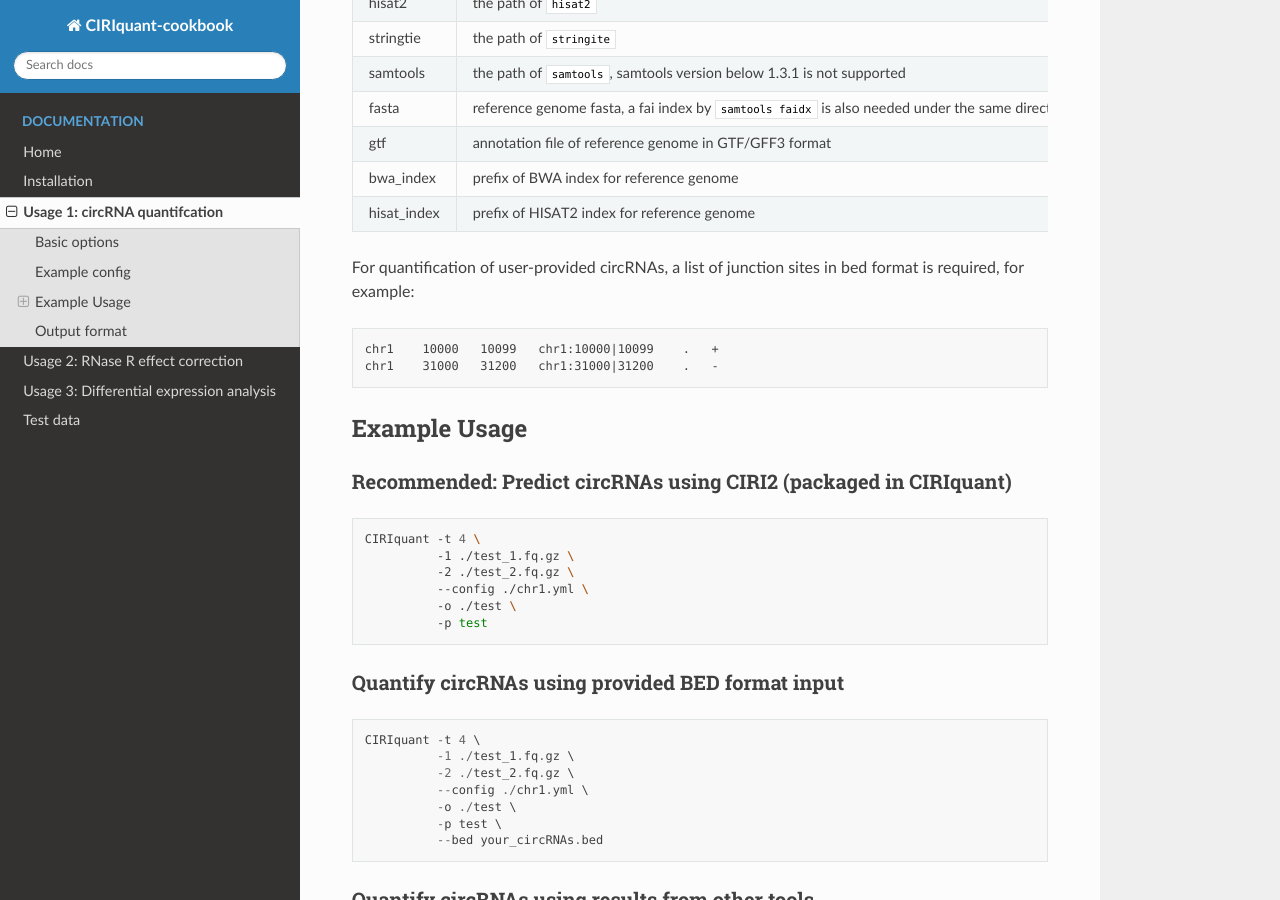
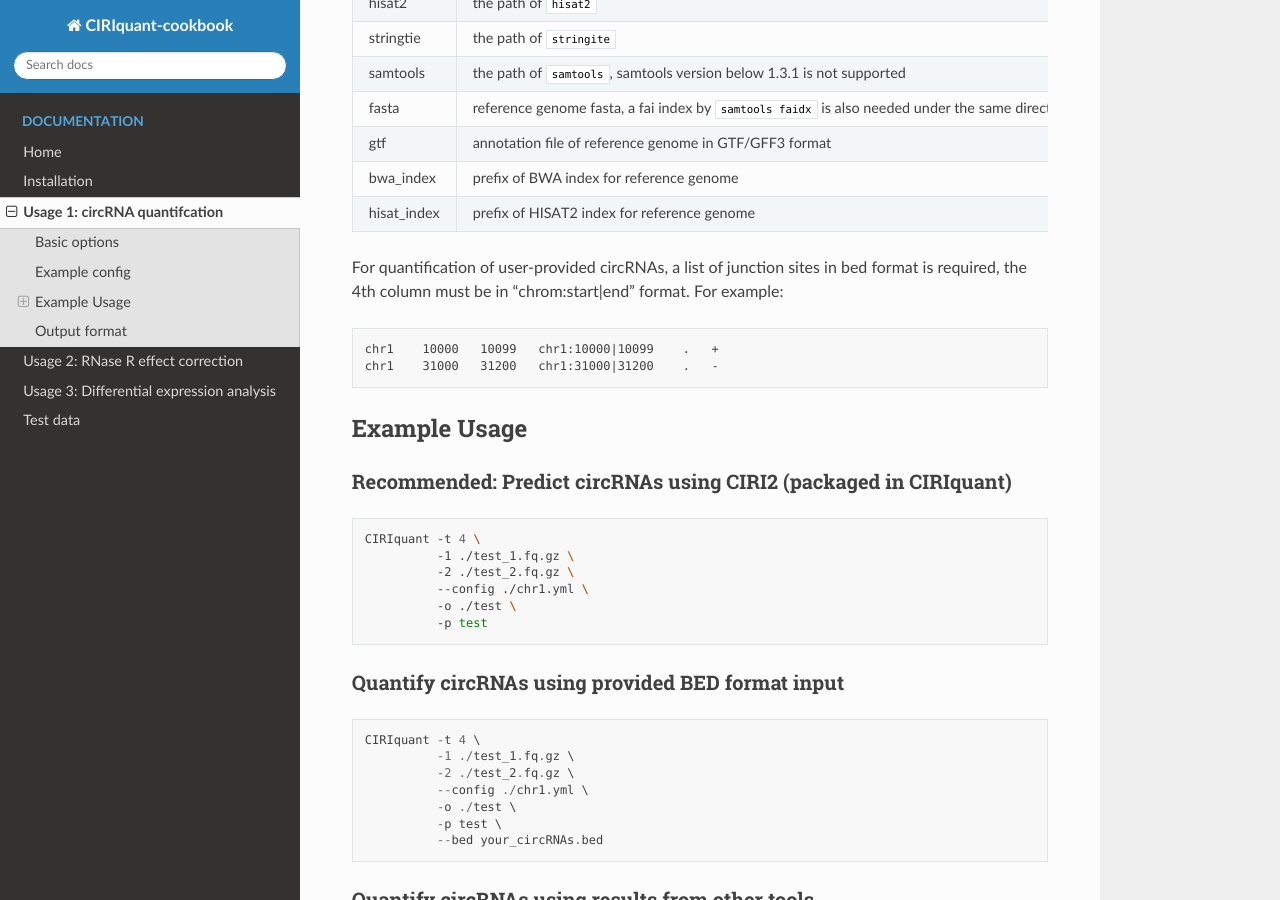
Before and after one commit to bioinfo-biols/CIRI-cookbook, a Sphinx documentation site: the page built from source/quantification.md, in a window 1280 px wide and 900 px high, scrolled down 1421 px. Built offline with Sphinx 7.4.7 and the Read the Docs theme 2.0.0, drawn with Linux system fonts in a browser that asks for light colours.

Commit message:
Update quantification.md

````diff
--- a/source/quantification.md
+++ b/source/quantification.md
@@ -68,7 +68,7 @@
 bwa_index | prefix of BWA index for reference genome
 hisat_index | prefix of HISAT2 index for reference genome
 
-For quantification of user-provided circRNAs, a list of junction sites in bed format is required, for example:
+For quantification of user-provided circRNAs, a list of junction sites in bed format is required, the 4th column must be in "chrom:start|end" format. For example:
 
 ```text
 chr1    10000   10099   chr1:10000|10099    .   +
````
